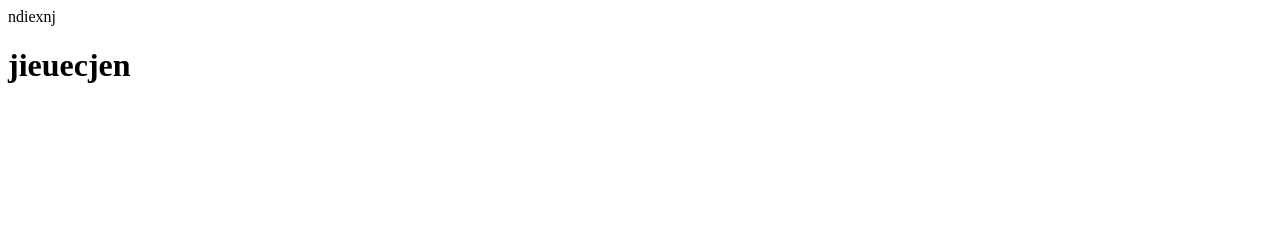
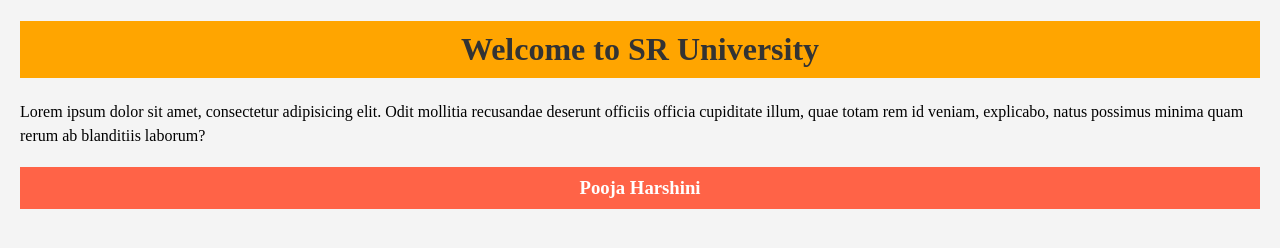
Before and after one commit to 2305A21L51Pooja/DAY1, a plain HTML site: page index.html in a window 1280 px wide. Drawn offline with Linux system fonts and the light colour scheme.

Commit message:
Adding 1 file

```diff
--- a/index.html
+++ b/index.html
@@ -4,9 +4,33 @@
     <meta charset="UTF-8">
     <meta name="viewport" content="width=device-width, initial-scale=1.0">
     <title>Document</title>
+    <style> body {
+      background-color: aliceblue;
+      margin: 20px;
+      background-color: #f4f4f4;
+    }
+    h1{
+        color: #333;
+        background-color: orange;
+        padding: 10px;
+        text-align:center;
+    }
+    p1{
+        font: size 16px;
+        line-height: 1.5;
+    }
+    h3{
+        color: #555;
+        text-align: center;
+        background-color: tomato;
+        padding: 10px;
+        color: white;
+    }
+    </style>
 </head>
 <body>
-    <p1> ndiexnj </p1>
-    <h1> jieuecjen </h1>
+    <h1>  Welcome to SR University </h1>
+    <p1> Lorem ipsum dolor sit amet, consectetur adipisicing elit. Odit mollitia recusandae deserunt officiis officia cupiditate illum, quae totam rem id veniam, explicabo, natus possimus minima quam rerum ab blanditiis laborum? </p1>
+    <h3> Pooja Harshini </h3>
 </body>
 </html>
```
